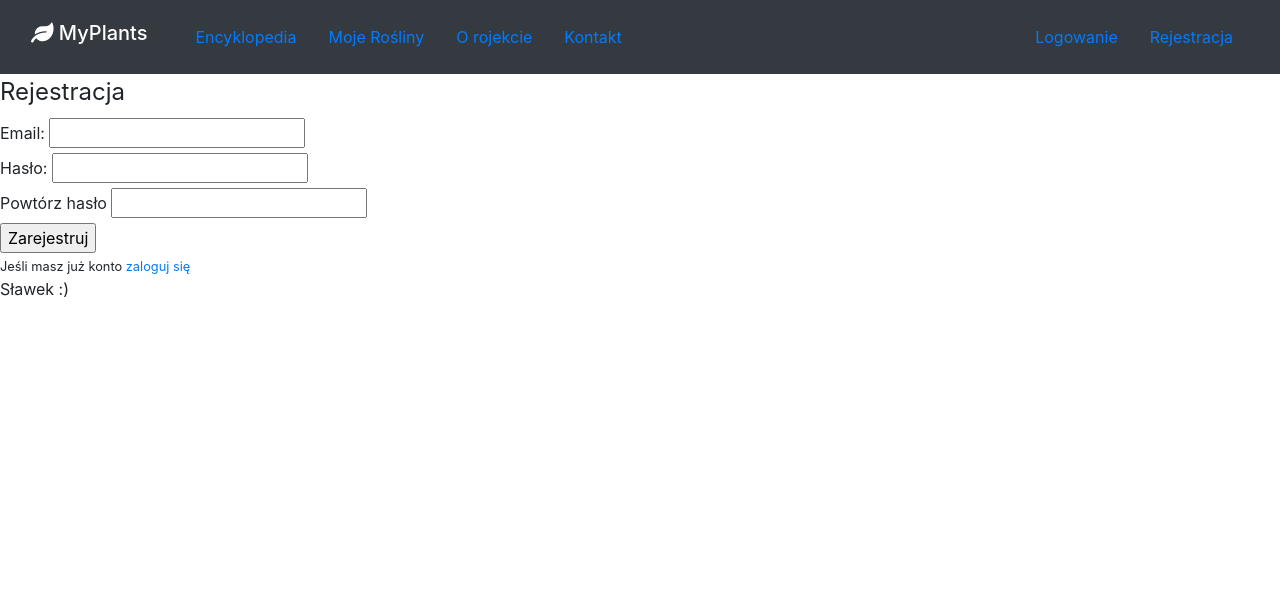
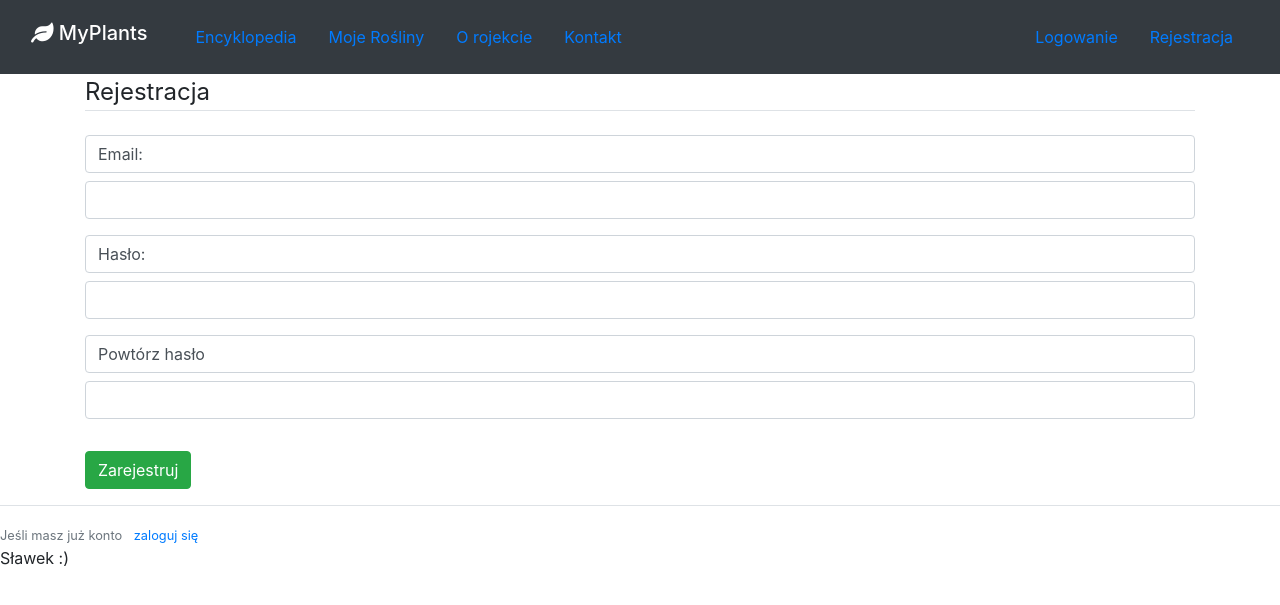
Before and after one commit to slapa2/Plants, a Flask app: page /register in a window 1280 px wide. Shown: the top 605 px of the page. Run offline with Flask 2, Linux system fonts and the light colour scheme; some libraries are stand-ins or nearby versions.

Commit message:
Added bootstrap styles to register form

```diff
--- a/plants/auth/templates/register.html
+++ b/plants/auth/templates/register.html
@@ -1,13 +1,13 @@
 {% extends 'layout.html' %}
 
 {% block content %}
-    <div>
-        <form method="post" action="{{ url_for('auth.register') }}">
+    <div class="container">
+        <form method="POST" action="">
             {{ form.hidden_tag() }}
-            <fieldset>
-                <legend>Rejestracja</legend>
-                <div>
-                    {{ form.email.label }}
+            <fieldset class="form-group">
+                <legend class="border-bottom mb-4">Rejestracja</legend>
+                <div class="form-group">
+                    {{ form.email.label(class="form-control") }}
                     {% if form.email.errors %}
                         <div style="color: red">
                             {% for error in form.email.errors  %}
@@ -15,10 +15,10 @@
                             {% endfor %}
                         </div>
                     {% endif %}
-                    {{ form.email }}
+                    {{ form.email(class="form-control") }}
                 </div>
-                <div>
-                    {{ form.password.label }}
+                <div class="form-group">
+                    {{ form.password.label(class="form-control") }}
                     {% if form.password.errors %}
                         <div style="color: red">
                             {% for error in form.password.errors  %}
@@ -26,10 +26,10 @@
                             {% endfor %}
                         </div>
                     {% endif %}
-                    {{ form.password }}
+                    {{ form.password(class="form-control") }}
                 </div>
-                <div>
-                    {{ form.confirm.label }}
+                <div class="form-group">
+                    {{ form.confirm.label(class="form-control") }}
                     {% if form.confirm.errors %}
                         <div style="color: red">
                             {% for error in form.confirm.errors  %}
@@ -37,20 +37,20 @@
                             {% endfor %}
                         </div>
                     {% endif %}
-                    {{ form.confirm }}
-                </div>
-                <div>
-                    {{ form.submit }}
+                    {{ form.confirm(class="form-control") }}
                 </div>
             </fieldset>
-
+            <div class="form-group">
+                {{ form.submit(class="btn btn-success") }}
+            </div>
         </form>
     </div>
-    <div>
-        <small>
-            Jeśli masz już konto <a href="{{ url_for('auth.login') }}">zaloguj się</a>
+    <div class="border-top pt-3">
+        <small class="text-muted">
+            Jeśli masz już konto <a href="{{ url_for('auth.login') }}" class="ml-2">zaloguj się</a>
         </small>
     </div>
 
 
+
 {% endblock content %}
```
